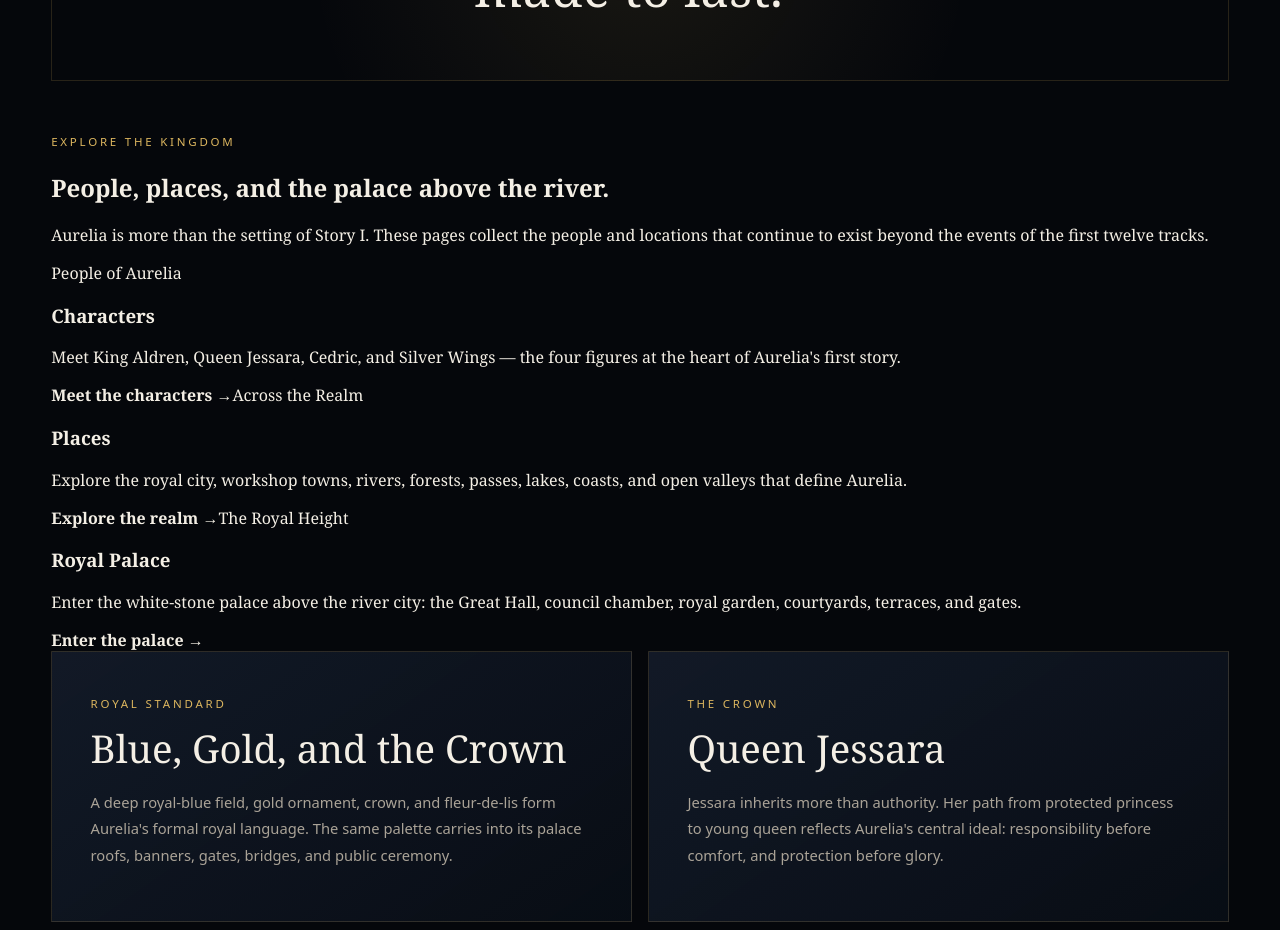
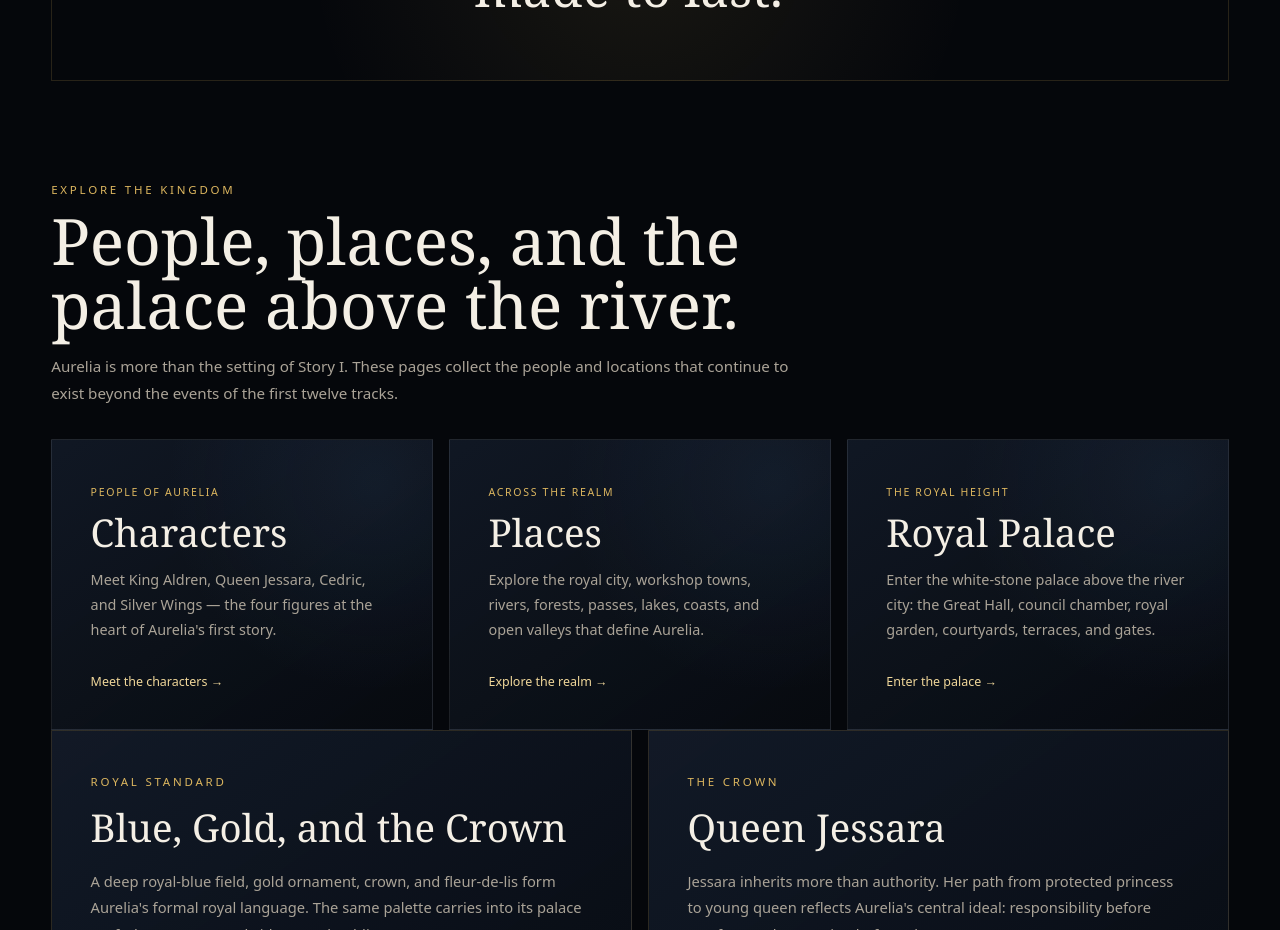
Before and after one commit to JackJackStudio/music-atelier-rowan, a Next.js app: page /aurelia in a window 1280 px wide. Shown: the part 1500-2430 px from the top of the page. Built offline with nearby package versions, Linux system fonts and the light colour scheme.

Commit message:
Style Aurelia kingdom lore pages

```diff
--- a/src/app/globals.css
+++ b/src/app/globals.css
@@ -1009,3 +1009,140 @@ footer strong { color: #b9b0a4; font-weight: 500; }
   .navLinks { gap: .75rem; font-size: .7rem; }
   .navLinks a:nth-child(4) { display: none; }
 }
+
+
+/* Aurelia kingdom lore hub */
+.aureliaHubSection,
+.aureliaLoreIntro {
+  margin-top: 6rem;
+}
+.aureliaHubHeading {
+  max-width: 820px;
+  margin-bottom: 2rem;
+}
+.aureliaHubHeading h2,
+.aureliaLoreIntro h1 {
+  margin: .6rem 0 1rem;
+  font-size: clamp(2.7rem, 5vw, 5rem);
+  line-height: 1;
+  font-weight: 400;
+}
+.aureliaHubHeading p,
+.aureliaLoreIntro p {
+  max-width: 760px;
+  color: var(--muted);
+  font: .95rem/1.8 system-ui,sans-serif;
+}
+.aureliaHubGrid {
+  display: grid;
+  grid-template-columns: repeat(3,minmax(0,1fr));
+  gap: 1rem;
+}
+.aureliaHubCard,
+.aureliaLoreCard {
+  display: block;
+  padding: clamp(1.5rem,3vw,2.5rem);
+  border: 1px solid rgba(255,255,255,.09);
+  background:
+    radial-gradient(circle at 85% 15%,rgba(61,92,139,.14),transparent 13rem),
+    linear-gradient(145deg,rgba(19,28,42,.8),rgba(7,10,15,.98));
+}
+.aureliaHubCard {
+  min-height: 18rem;
+  transition: transform .25s ease,border-color .25s ease,box-shadow .25s ease;
+}
+.aureliaHubCard:hover,
+.characterCardLink:hover {
+  transform: translateY(-4px);
+  border-color: rgba(220,182,95,.45);
+  box-shadow: 0 18px 42px rgba(0,0,0,.28);
+}
+.aureliaHubCard > span,
+.aureliaLoreCard > span {
+  color: var(--gold);
+  font: .66rem system-ui,sans-serif;
+  letter-spacing: .16em;
+  text-transform: uppercase;
+}
+.aureliaHubCard h3,
+.aureliaLoreCard h2 {
+  margin: .7rem 0 .8rem;
+  font-size: clamp(1.8rem,3vw,3rem);
+  line-height: 1.05;
+  font-weight: 400;
+}
+.aureliaHubCard p,
+.aureliaLoreCard p {
+  color: var(--muted);
+  font: .9rem/1.75 system-ui,sans-serif;
+}
+.aureliaHubCard strong,
+.aureliaLoreCard strong {
+  display: inline-block;
+  margin-top: 1rem;
+  color: var(--gold-soft);
+  font: 500 .78rem system-ui,sans-serif;
+}
+.aureliaCharacterDirectory {
+  display: grid;
+  grid-template-columns: repeat(2,minmax(0,1fr));
+  gap: 1rem;
+  margin-top: 2rem;
+}
+.aureliaCharacterDirectory .aureliaLoreCard {
+  min-height: 23rem;
+}
+.characterCardLink {
+  transition: transform .25s ease,border-color .25s ease,box-shadow .25s ease;
+}
+.aureliaPlaceGrid {
+  display: grid;
+  grid-template-columns: repeat(3,minmax(0,1fr));
+  gap: 1rem;
+  margin-top: 2rem;
+}
+.aureliaPlaceGrid .aureliaLoreCard {
+  min-height: 18rem;
+}
+.aureliaPalaceFeature {
+  display: grid;
+  grid-template-columns: .9fr 1.1fr;
+  gap: 2rem;
+  align-items: center;
+  margin-top: 3rem;
+  overflow: hidden;
+  border: 1px solid rgba(220,182,95,.17);
+  background: linear-gradient(145deg,rgba(21,30,45,.86),rgba(8,11,16,.98));
+}
+.aureliaPalaceFeature > div {
+  padding: clamp(2rem,4vw,4rem);
+}
+.aureliaPalaceFeature h2 {
+  margin: .7rem 0 1rem;
+  font-size: clamp(2rem,4vw,4rem);
+  line-height: 1;
+  font-weight: 400;
+}
+.aureliaPalaceFeature p {
+  color: var(--muted);
+  font: .92rem/1.8 system-ui,sans-serif;
+}
+.aureliaPalaceFeature img {
+  width: 100%;
+  height: 100%;
+  min-height: 24rem;
+  object-fit: cover;
+  display: block;
+}
+@media (max-width: 960px) {
+  .aureliaHubGrid { grid-template-columns: 1fr; }
+  .aureliaCharacterDirectory { grid-template-columns: 1fr; }
+  .aureliaPlaceGrid { grid-template-columns: repeat(2,minmax(0,1fr)); }
+  .aureliaPalaceFeature { grid-template-columns: 1fr; }
+  .aureliaPalaceFeature img { min-height: 20rem; }
+}
+@media (max-width: 650px) {
+  .aureliaPlaceGrid { grid-template-columns: 1fr; }
+  .aureliaTabs { overflow-x: auto; justify-content: flex-start; }
+  .aureliaTabs a { white-space: nowrap; }
+}
```
